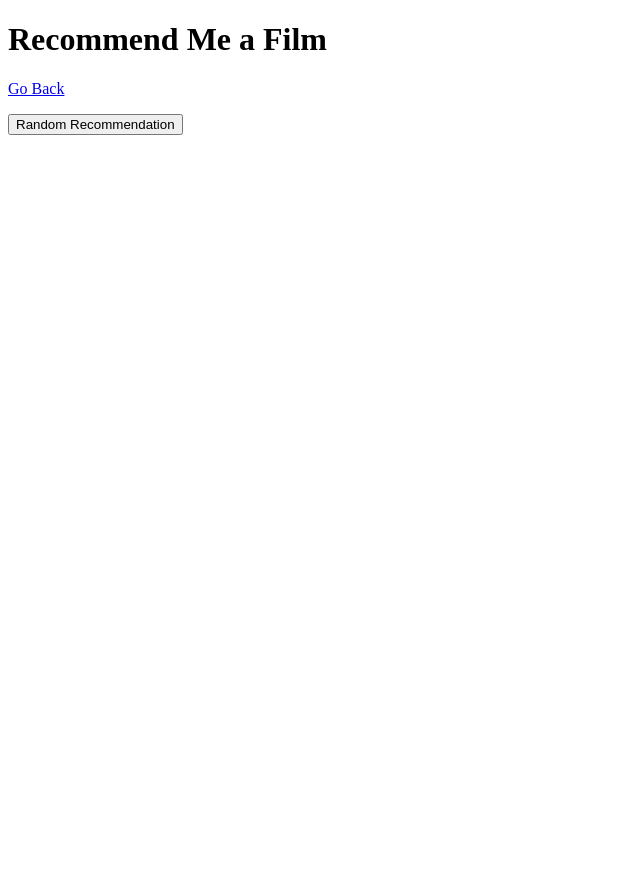
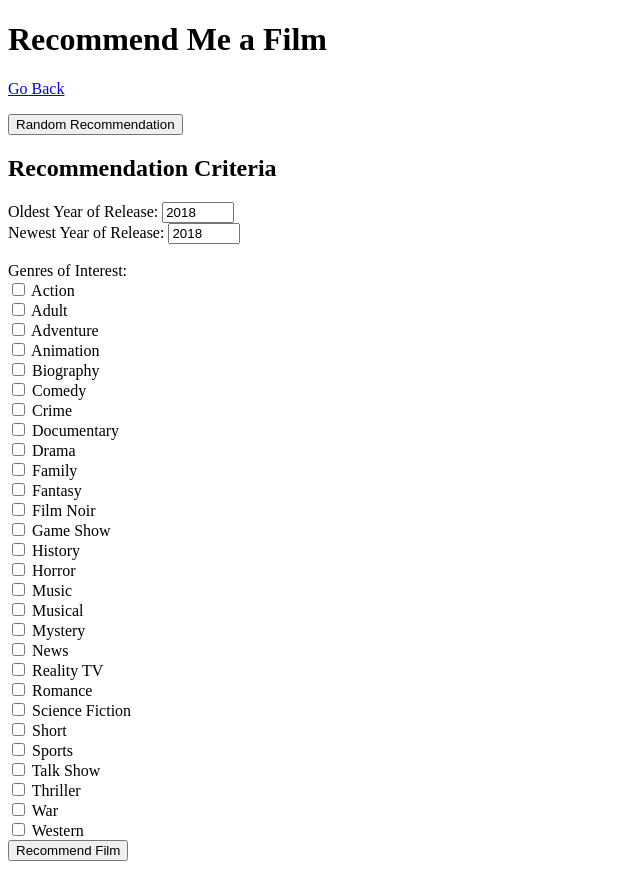
Before and after one commit to nbuhagiar/web_app, a Flask app: page /movienight/movierecommender/ in a window 1280 px wide. Shown: the whole page, without its empty margins (0-640 px from the left). Before the commit the page ends 135 px from the top, so only its background shows below. Run offline with Flask 2, Linux system fonts and the light colour scheme.

Commit message:
Updated database with genres and worked on movie recommender page

```diff
--- a/templates/movie_recommender.html
+++ b/templates/movie_recommender.html
@@ -15,5 +15,47 @@
 			<input type="submit" name="random" value="Random Recommendation">
 		</form>
 	</div>
+	<h2> Recommendation Criteria </h2>
+	<div>
+		<form action="{{url_for('recommend_movie')}}" method="POST">
+			Oldest Year of Release:
+			<input type="number" min="1900" max="2018" step="1" name="oldest" value="2018">
+			<br>
+			Newest Year of Release:
+			<input type="number" min="1900" max="2018" step="1" name="newest" value="2018">
+			<br><br>
+			Genres of Interest:
+			<br>
+			<input type="checkbox" name="action"> Action <br>
+			<input type="checkbox" name="adult"> Adult <br>
+			<input type="checkbox" name="adventure"> Adventure <br>
+			<input type="checkbox" name="animation"> Animation <br>
+			<input type="checkbox" name="biography"> Biography <br>
+			<input type="checkbox" name="comedy"> Comedy <br>
+			<input type="checkbox" name="crime"> Crime <br>
+			<input type="checkbox" name="documentary"> Documentary <br>
+			<input type="checkbox" name="drama"> Drama <br>
+			<input type="checkbox" name="family"> Family <br>
+			<input type="checkbox" name="fantasy"> Fantasy <br>
+			<input type="checkbox" name="filmNoir"> Film Noir<br>
+			<input type="checkbox" name="gameShow"> Game Show <br>
+			<input type="checkbox" name="history"> History <br>
+			<input type="checkbox" name="horror"> Horror <br>
+			<input type="checkbox" name="music"> Music <br>
+			<input type="checkbox" name="musical"> Musical <br>
+			<input type="checkbox" name="mystery"> Mystery <br>
+			<input type="checkbox" name="news"> News <br>
+			<input type="checkbox" name="realityTV"> Reality TV <br>
+			<input type="checkbox" name="romance"> Romance <br>
+			<input type="checkbox" name="sciFi"> Science Fiction <br>
+			<input type="checkbox" name="short"> Short <br>
+			<input type="checkbox" name="sport"> Sports <br>
+			<input type="checkbox" name="talkShow"> Talk Show <br>
+			<input type="checkbox" name="thriller"> Thriller <br>
+			<input type="checkbox" name="war"> War <br>
+			<input type="checkbox" name="western"> Western <br>
+			<input type="submit" value="Recommend Film"
+		</form>
+	</div>
 </body>
 </html>
```
Also changed, not shown: setup_database.py (+39 -3 lines).
